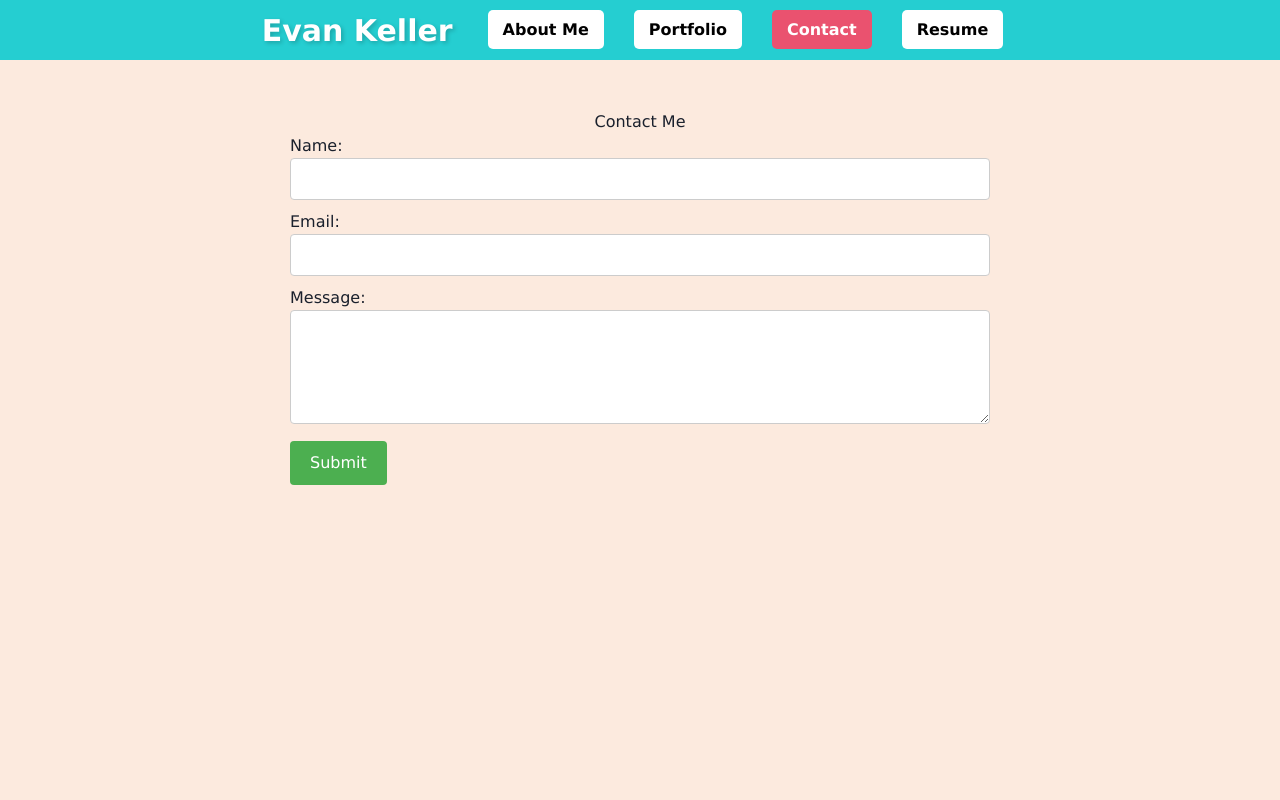
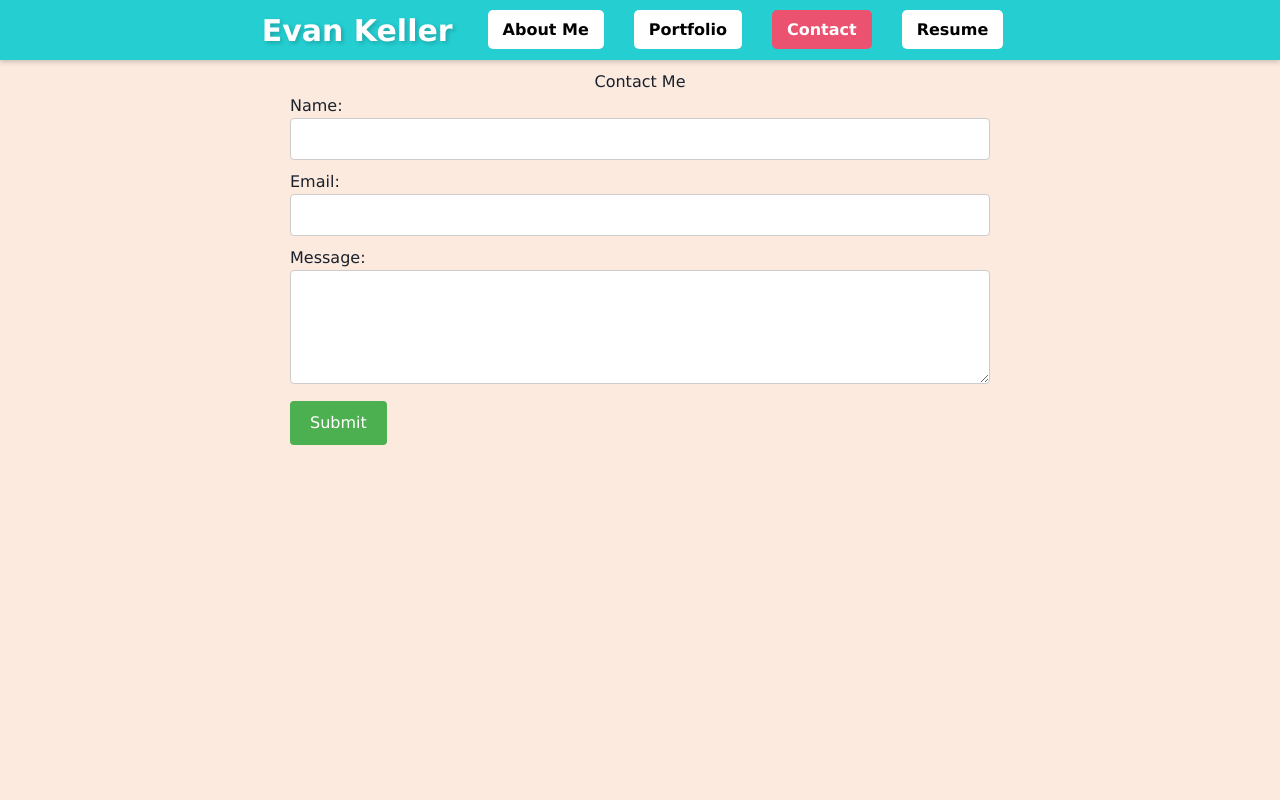
Before and after one commit to 33649EK/reactjs-portfolio-evanK, a React (Vite) app: page /Contact in a window 1280 px wide. Shown: the top 800 px of the page. Built offline with nearby package versions, Linux system fonts and the light colour scheme.

Commit message:
fixed margins for contact, portfolio, and resume pages

```diff
--- a/src/App.css
+++ b/src/App.css
@@ -116,13 +116,14 @@ footer {
 .contactContainer {
   display: flex;
   justify-content: center;
+  margin-top: 10px;
 }
 
 .contactForm {
   display: flex;
   flex-direction: column;
   align-items: center;
-  margin-top: 50px;
+  margin-top: 0px;
   height: 100vh;
   max-width: 700px;
 }
@@ -155,7 +156,7 @@ footer {
 .resumeContent {
   font-family: Arial, sans-serif;
   width: 80%;
-  margin: 0 auto;
+  margin: 10px auto;
   height: 100vh;
 }
 
@@ -192,6 +193,7 @@ li::before {
 .portfolioContainer {
   display: flex;
   justify-content: center;
+  margin-top: 10px;
 }
 
 .portLinks {
```
